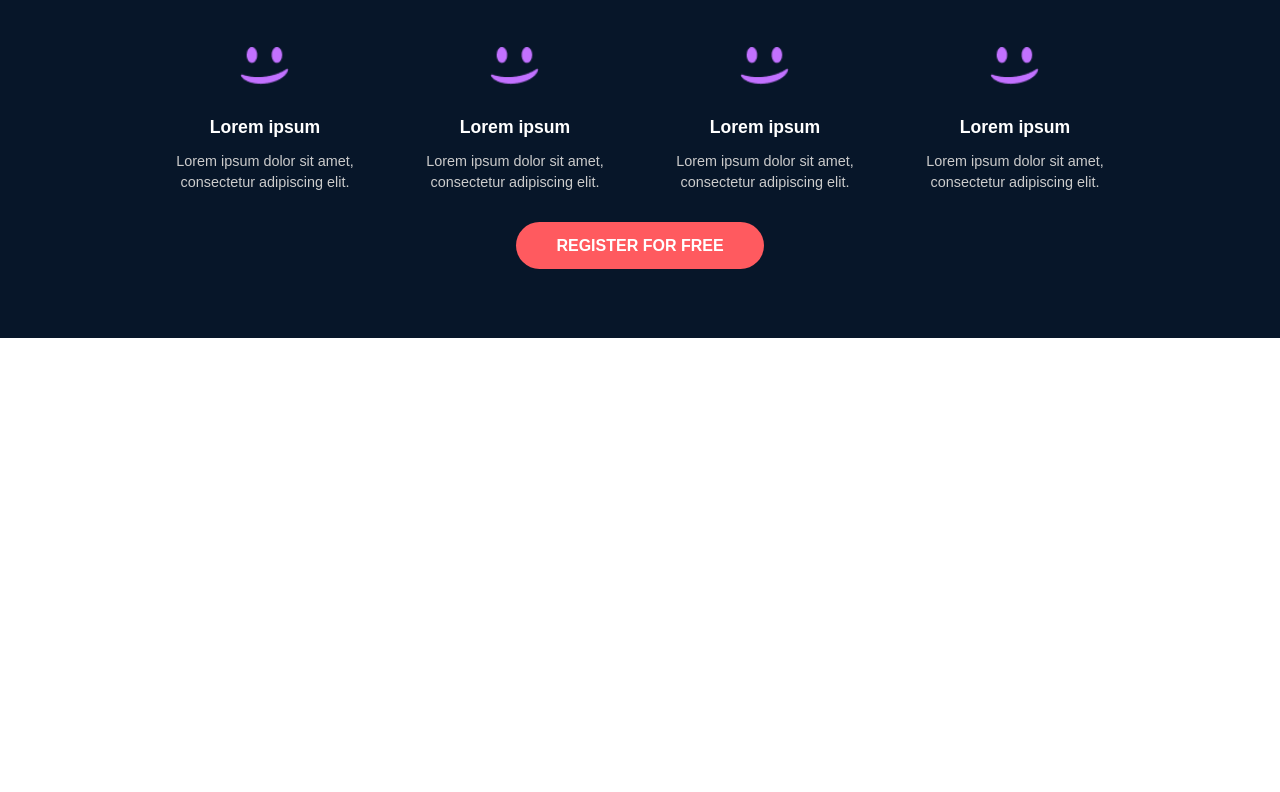
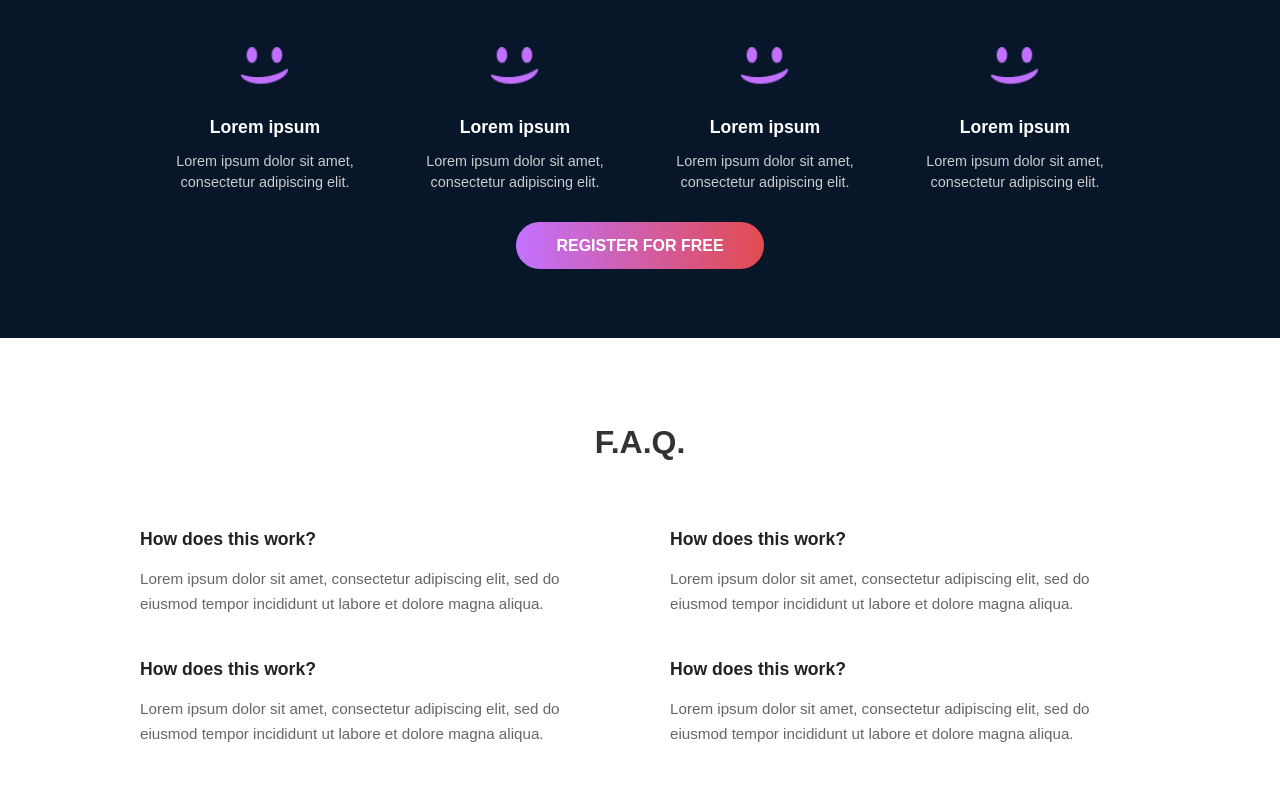
Before and after one commit to Stev1000/alx_html_css, a plain HTML site: page css_advanced/index.html in a window 1280 px wide. Shown: the part 2008-2800 px from the top of the page. Before the commit the page ends 2346 px from the top, so only its background shows below. Drawn offline with Linux system fonts and the light colour scheme.

Commit message:
Add FAQ section with full styling up to FAQ (Header, Banner, Quotes, Videos, Membership, FAQ)

```diff
--- a/css_advanced/index.html
+++ b/css_advanced/index.html
@@ -3,7 +3,7 @@
 <head>
   <meta charset="UTF-8">
   <meta name="viewport" content="width=device-width, initial-scale=1.0">
-  <title>Headphones</title>
+  <title>SmileSchool</title>
   <link rel="stylesheet" href="styles.css">
 </head>
 <body>
@@ -11,7 +11,7 @@
   <!-- Header -->
   <header>
     <a href="#">
-      <img src="images/logo.png" alt="Headphones logo" class="logo">
+      <img src="images/logo.png" alt="SmileSchool logo" class="logo">
     </a>
     <nav>
       <ul>
@@ -25,16 +25,17 @@
   <!-- Banner -->
   <section class="banner">
     <h1>Get schooled</h1>
-    <p>SMILES • GRIN • LAUGH</p>
+    <p>SMILES &bull; GRIN &bull; LAUGH</p>
     <a href="#register" class="cta-btn">REGISTER FOR FREE</a>
   </section>
 
   <!-- Quotes -->
   <section class="quotes">
     <div class="quote-card">
-      <img src="images/5.png" alt="Person">
+      <img src="images/5.png" alt="Person Name">
       <blockquote>
-        « Those tutorials are concise and go straight to the point. I can’t think of a better place to learn smiling. And it’s so fun!
+        « Those tutorials are concise and go straight to the point.
+        I can’t think of a better place to learn smiling. And it’s so fun!
       </blockquote>
       <p><strong>Person Name</strong><br><em>weather presenter</em></p>
     </div>
@@ -43,6 +44,7 @@
   <!-- Videos -->
   <section class="videos">
     <h2>Most <span>popular</span> tutorials</h2>
+
     <div class="video-list">
       <!-- Video 1 -->
       <div class="video-card">
@@ -131,22 +133,22 @@
     <h2><span>Free</span> membership</h2>
     <div class="membership-list">
       <div class="member-card">
-        <img src="images/smile.png" alt="Smile icon">
+        <img src="images/smile.png" alt="Icon">
         <h3>Lorem ipsum</h3>
         <p>Lorem ipsum dolor sit amet, consectetur adipiscing elit.</p>
       </div>
       <div class="member-card">
-        <img src="images/smile.png" alt="Smile icon">
+        <img src="images/smile.png" alt="Icon">
         <h3>Lorem ipsum</h3>
         <p>Lorem ipsum dolor sit amet, consectetur adipiscing elit.</p>
       </div>
       <div class="member-card">
-        <img src="images/smile.png" alt="Smile icon">
+        <img src="images/smile.png" alt="Icon">
         <h3>Lorem ipsum</h3>
         <p>Lorem ipsum dolor sit amet, consectetur adipiscing elit.</p>
       </div>
       <div class="member-card">
-        <img src="images/smile.png" alt="Smile icon">
+        <img src="images/smile.png" alt="Icon">
         <h3>Lorem ipsum</h3>
         <p>Lorem ipsum dolor sit amet, consectetur adipiscing elit.</p>
       </div>
@@ -154,5 +156,28 @@
     <a href="#register" class="cta-btn">REGISTER FOR FREE</a>
   </section>
 
+  <!-- FAQ -->
+  <section class="faq">
+    <h2>F.A.Q.</h2>
+    <div class="faq-grid">
+      <div class="faq-item">
+        <h3>How does this work?</h3>
+        <p>Lorem ipsum dolor sit amet, consectetur adipiscing elit, sed do eiusmod tempor incididunt ut labore et dolore magna aliqua.</p>
+      </div>
+      <div class="faq-item">
+        <h3>How does this work?</h3>
+        <p>Lorem ipsum dolor sit amet, consectetur adipiscing elit, sed do eiusmod tempor incididunt ut labore et dolore magna aliqua.</p>
+      </div>
+      <div class="faq-item">
+        <h3>How does this work?</h3>
+        <p>Lorem ipsum dolor sit amet, consectetur adipiscing elit, sed do eiusmod tempor incididunt ut labore et dolore magna aliqua.</p>
+      </div>
+      <div class="faq-item">
+        <h3>How does this work?</h3>
+        <p>Lorem ipsum dolor sit amet, consectetur adipiscing elit, sed do eiusmod tempor incididunt ut labore et dolore magna aliqua.</p>
+      </div>
+    </div>
+  </section>
+
 </body>
 </html>
--- a/css_advanced/styles.css
+++ b/css_advanced/styles.css
@@ -72,7 +72,7 @@ nav ul li a:hover {
 }
 
 .cta-btn {
-  background-color: #ff5a5f;
+  background: linear-gradient(90deg, #c271ff, #e14b4f);
   padding: 15px 40px;
   border-radius: 30px;
   color: #fff;
@@ -82,7 +82,7 @@ nav ul li a:hover {
 }
 
 .cta-btn:hover {
-  background-color: #e14b4f;
+  opacity: 0.9;
 }
 
 /* Quotes */
@@ -258,3 +258,39 @@ blockquote {
   font-size: 0.9rem;
   color: #ccc;
 }
+
+/* FAQ */
+.faq {
+  padding: 80px 50px;
+  background: #fff;
+  text-align: center;
+}
+
+.faq h2 {
+  font-size: 2rem;
+  font-weight: bold;
+  margin-bottom: 60px;
+  color: #333;
+}
+
+.faq-grid {
+  display: grid;
+  grid-template-columns: repeat(2, 1fr);
+  gap: 40px 60px;
+  max-width: 1000px;
+  margin: 0 auto;
+  text-align: left;
+}
+
+.faq-item h3 {
+  font-size: 1.1rem;
+  font-weight: bold;
+  margin-bottom: 15px;
+  color: #222;
+}
+
+.faq-item p {
+  font-size: 0.95rem;
+  color: #666;
+  line-height: 1.6;
+}
```
